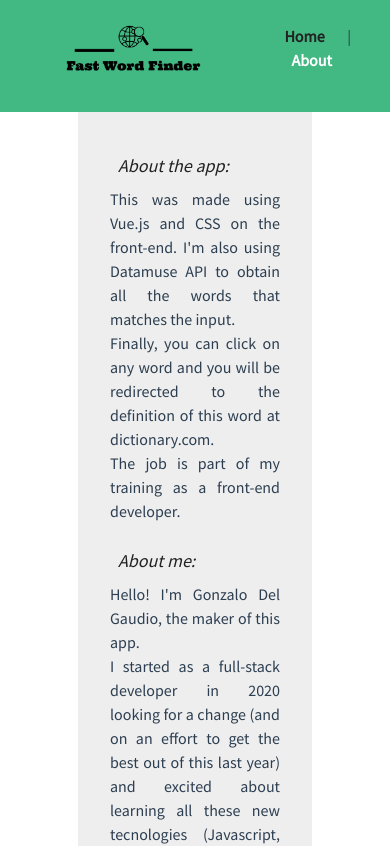
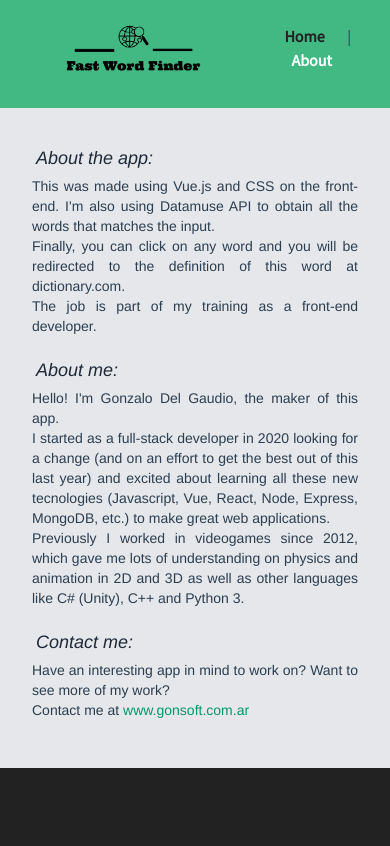
Before and after one commit to gonherdg/word-finder-vue, a Vue app: page /about in a window 390 px wide. Shown: the top 846 px of the page. Built offline with nearby package versions, Linux system fonts and the light colour scheme.

Commit message:
feat: responsive about

```diff
--- a/src/views/About.vue
+++ b/src/views/About.vue
@@ -1,9 +1,22 @@
 <template>
-  <div class="background">
-    <div class="main">
-      <div class="flex-parent">
-        <div class="subtitle">About the app:</div>
-
+  <div class="bg-white">
+    <div
+      class="
+        w-full
+        sm:w-4/5
+        md:w-3/4
+        lg:w-2/3
+        text-sm
+        sm:text-base
+        mx-auto
+        mt-3
+        p-8
+        bg-gray-200
+        text-justify
+      "
+    >
+      <div class="flex flex-col pb-4">
+        <div class="p-1 italic text-lg text-gray-800">About the app:</div>
         <div>
           <p>
             This was made using Vue.js and CSS on the front-end. I'm also using
@@ -19,8 +32,8 @@
         </div>
       </div>
 
-      <div class="flex-parent">
-        <div class="subtitle">About me:</div>
+      <div class="flex flex-col pb-4">
+        <div class="p-1 italic text-lg text-gray-800">About me:</div>
 
         <div>
           <p>Hello! I'm Gonzalo Del Gaudio, the maker of this app.</p>
@@ -40,8 +53,8 @@
         </div>
       </div>
 
-      <div class="flex-parent">
-        <div class="subtitle">Contact me:</div>
+      <div class="flex flex-col pb-4">
+        <div class="p-1 italic text-lg text-gray-800">Contact me:</div>
 
         <div>
           <p>
@@ -50,7 +63,12 @@
           </p>
 
           <p>
-            Contact me at <a href="http://gonsoft.com.ar">www.gonsoft.com.ar</a>
+            Contact me at
+            <a
+              class="text-green-600 hover:text-green-500"
+              href="http://gonsoft.com.ar"
+              >www.gonsoft.com.ar</a
+            >
           </p>
         </div>
       </div>
@@ -74,53 +92,4 @@ export default {
 </script>
 
 <!-- Add "scoped" attribute to limit CSS to this component only -->
-<style scoped>
-.background {
-  background-color: white;
-}
-
-.main {
-  max-width: 60%;
-  margin: auto;
-  margin-top: 1rem;
-  margin-bottom: 1rem;
-  padding: 2rem;
-  background-color: #eee;
-  text-align: justify;
-  font-family: 'Source Sans Pro', sans-serif;
-}
-
-.flex-parent {
-  display: flex;
-  flex-direction: column;
-  padding-bottom: 1rem;
-}
-
-.subtitle {
-  padding-left: 1rem;
-  padding-right: 1rem;
-  font-style: italic;
-  font-size: large;
-  color: #222;
-  padding: 0.5rem;
-}
-
-p {
-  padding: 0rem;
-}
-
-h3 {
-  margin: 40px 0 0;
-}
-ul {
-  list-style-type: none;
-  padding: 0;
-}
-li {
-  display: inline-block;
-  margin: 0 10px;
-}
-a {
-  color: #42b983;
-}
-</style>
+<style scoped></style>
```
